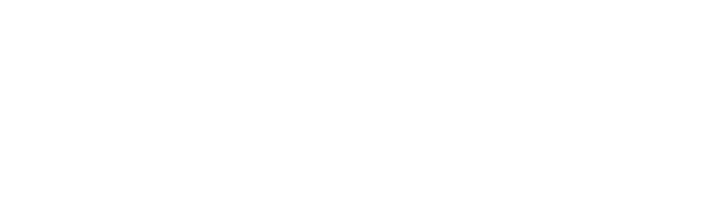
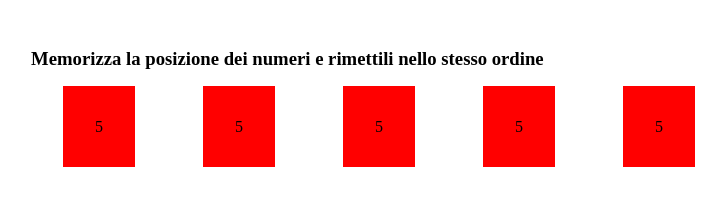
Before and after one commit to TommasoGalistu/js-simon, a plain HTML site: page index.html in a window 1280 px wide. Shown: the whole page, without its empty margins (17-743 px from the left). Drawn offline with Linux system fonts and the light colour scheme.

Commit message:
add: structure html

```diff
--- a/css/style.css
+++ b/css/style.css
@@ -0,0 +1,18 @@
+*{
+    margin: 0;
+    padding: 0;
+    box-sizing: border-box;
+}
+
+.container{
+    margin: 3rem;
+}
+
+h3{
+    margin-bottom: 3rem;
+}
+.number{
+    margin: 2rem;
+    padding: 2rem;
+    background-color: red;
+}
--- a/index.html
+++ b/index.html
@@ -9,7 +9,12 @@
     <body>
 
         <div class="container">
-
+            <h3>Memorizza la posizione dei numeri e rimettili nello stesso ordine</h3>
+            <span class="number">5</span>
+            <span class="number">5</span>
+            <span class="number">5</span>
+            <span class="number">5</span>
+            <span class="number">5</span>
         </div>
         <script src="js/myjs.js"></script>
     </body>
```
